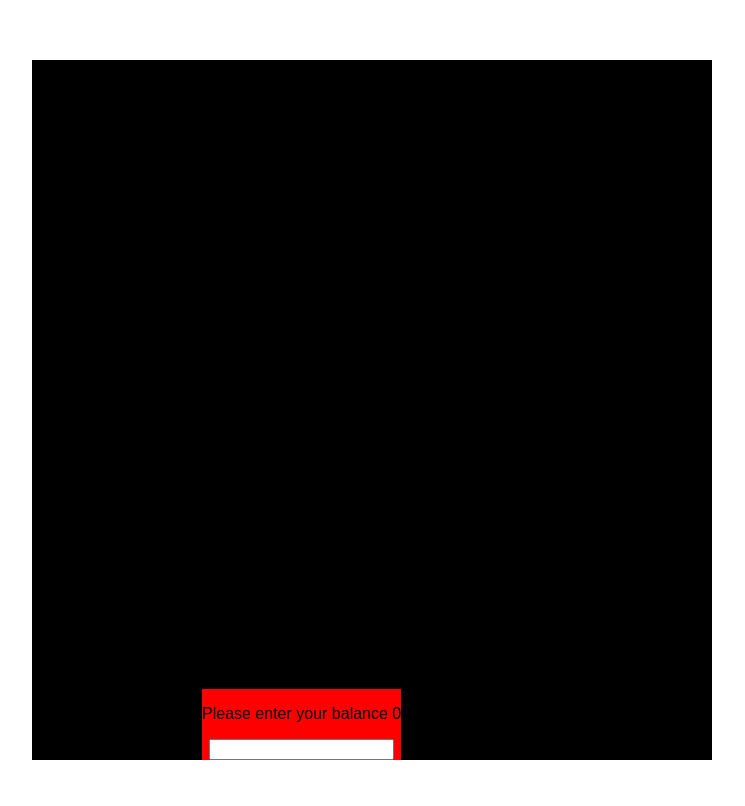
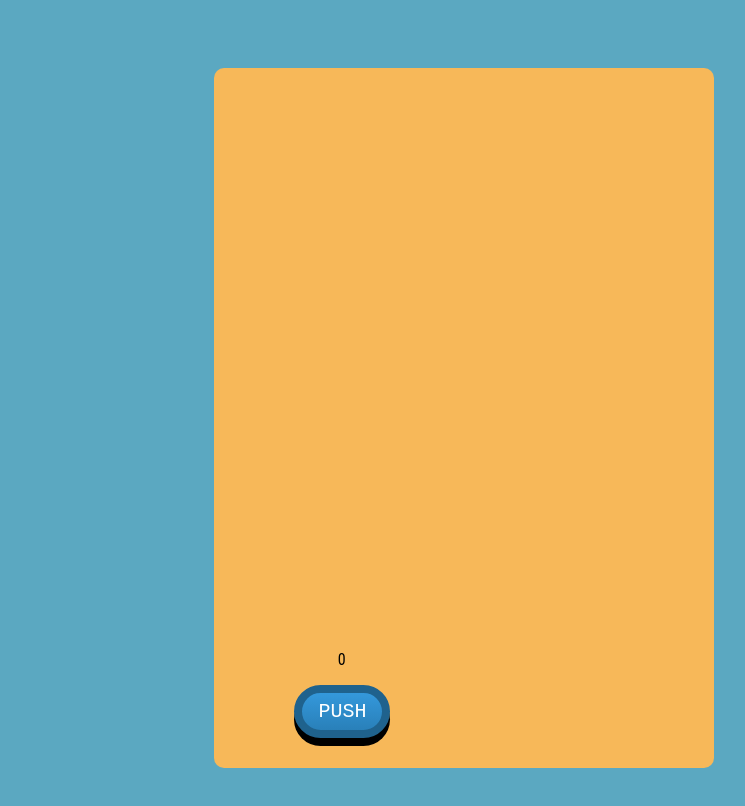
Before and after one commit to HuascarMC/vending-machine, a React (Create React App) app: page / in a window 1280 px wide. Shown: the part 140-946 px from the top of the page, without its empty margins (268-1013 px from the left). After the commit the page ends 908 px from the top, so only its background shows below. Built offline with nearby package versions, Linux system fonts and the light colour scheme.

Commit message:
changed css, added display container

```diff
--- /dev/null
+++ b/src/Containers/DisplayContainer/DisplayContainer.js
@@ -0,0 +1,21 @@
+import React from 'react';
+
+class DisplayContainer extends React.Component {
+ constructor(props) {
+  super(props);
+
+}
+// Updates the number property in state when input value changes.
+
+ render() {
+ // Renders a form to get user input and passes the value of state to props table container.
+
+  return(
+  <div className="display">
+
+ </div>
+   );
+  }
+ }
+
+export default DisplayContainer;
--- a/src/Containers/InputContainer/InputContainer.js
+++ b/src/Containers/InputContainer/InputContainer.js
@@ -22,10 +22,12 @@ updateNumber(evt) {
  // Renders a form to get user input and passes the value of state to props table container.
 
   return(
+  <div className="controller">
    <form onSubmit={e => { e.preventDefault(); }} className="get-balance-form">
-    <p className="display-input-text">Please enter your balance { this.state.number }</p>
-    <input onSubmit={e => { e.preventDefault(); }} className="get-number-input" onKeyPress={ this.updateNumber }/>
+    <p className="display-input-text">{ this.state.number }</p>
+    <button onKeyPress={ this.updateNumber }>PUSH</button>
    </form>
+ </div>
    );
   }
  }
--- a/src/Containers/Machine/MachineContainer.js
+++ b/src/Containers/Machine/MachineContainer.js
@@ -1,5 +1,6 @@
 import React from 'react';
 import InputContainer from '../InputContainer/InputContainer.js'
+import DisplayContainer from '../DisplayContainer/DisplayContainer.js'
 
 class MachineContainer extends React.Component {
   constructor(props) {
@@ -12,6 +13,7 @@ class MachineContainer extends React.Component {
     return(
       <div className="machine">
           <InputContainer />
+          <DisplayContainer />
       </div>
     )
   }
--- a/src/index.css
+++ b/src/index.css
@@ -1,23 +1,74 @@
 body {
-  margin: 0;
-  padding: 0;
-  font-family: sans-serif;
+	font-family: 'Roboto Condensed', sans-serif;
+	background-color: rgb(91, 168, 193);
+	width: 100%;
+	height: 100%;
+	min-height: 770px;
+  position: relative;
+}
+
+.display {
+  position: absolute;
+  top: 200px;
+  left: 37%;
+  height: 700px;
+  background-color: rgb(101, 179, 204);
+  border-radius: 10px;
+  perspective: 300px;
 }
 
 .machine {
-  background-color: black;
-  padding: 350px 20px;
-  width: 50%;
-  margin: 200px auto;
-  text-align: center;
-  position: relative;
+  position: absolute;
+  top: 200px;
+  left: 37%;
+  width: 500px;
+  height: 700px;
+  background-color: rgb(247, 184, 89);
+  border-radius: 10px;
+  perspective: 300px;
 }
-
 .get-balance-form {
   position: absolute;
   bottom: 0;
   left: 50%;
 
   margin: -70px 0 0 -170px;
-  background-color: red;
+  background-color: rgb(247, 184, 89);
 }
+
+.controller {
+  background-color: rgb(198, 186, 112);
+}
+
+button {
+    background: #3498db;
+    background-image: -webkit-linear-gradient(top, #3498db, #2980b9);
+    background-image: -moz-linear-gradient(top, #3498db, #2980b9);
+    background-image: -ms-linear-gradient(top, #3498db, #2980b9);
+    background-image: -o-linear-gradient(top, #3498db, #2980b9);
+    background-image: linear-gradient(to bottom, #3498db, #2980b9);
+    -webkit-border-radius: 48;
+    -moz-border-radius: 48;
+    border-radius: 48px;
+    -webkit-box-shadow: 0px 8px 0px #000000;
+    -moz-box-shadow: 0px 8px 0px #000000;
+    box-shadow: 0px 8px 0px #000000;
+    font-family: Courier New;
+    color: #ffffff;
+    font-size: 20px;
+    padding: 7px 15px 7px 17px;
+    border: solid #1f628d 8px;
+    text-decoration: none;
+    margin-bottom: 30px;
+    text-align: center;
+}
+
+button:hover {
+    background: #3cb0fd;
+    background-image: -webkit-linear-gradient(top, #3cb0fd, #040a0f);
+    background-image: -moz-linear-gradient(top, #3cb0fd, #040a0f);
+    background-image: -ms-linear-gradient(top, #3cb0fd, #040a0f);
+    background-image: -o-linear-gradient(top, #3cb0fd, #040a0f);
+    background-image: linear-gradient(to bottom, #3cb0fd, #040a0f);
+    text-decoration: none;
+}
```
Also changed, not shown: src/Containers/DisplayContainer.js/DisplayContainer.js (deleted), 1 other file (tests, documents, lock files or other folders).
